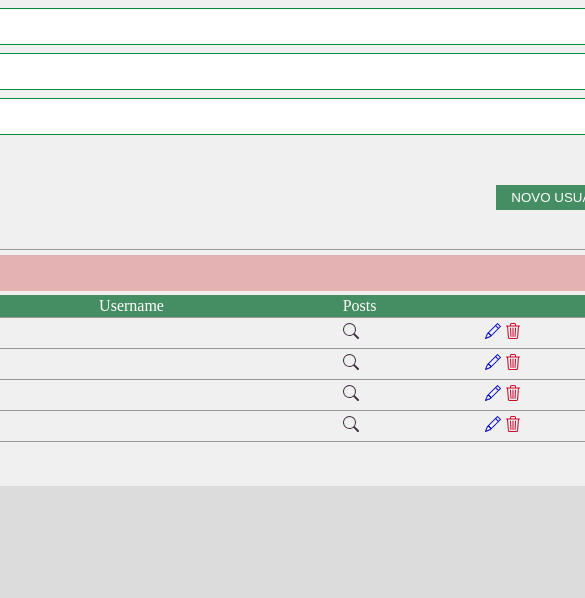
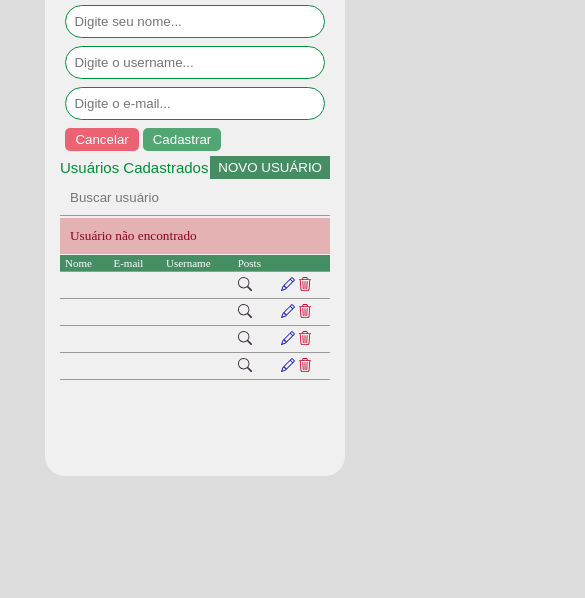
Before and after one commit to kauan102030/Blog-IFPE, a plain HTML site: page index.html in a window 390 px wide. Shown: the part 246-844 px from the top of the page, 585 px wide, since content can reach past the window. Drawn offline with Linux system fonts and the light colour scheme; a web font is replaced by a local one.

Commit message:
Adicionado Responsivo

```diff
--- a/index.html
+++ b/index.html
@@ -12,6 +12,7 @@
     <link rel="preconnect" href="https://fonts.gstatic.com" crossorigin>
     <link href="https://fonts.googleapis.com/css2?family=Laila:wght@300;400;500;600;700&display=swap" rel="stylesheet">
     <script src="./src/js/index.js"></script>
+    <link rel="stylesheet" href="./src/css/responsivo.css">
 </head>
 <body>
     <div class="geral">
--- /dev/null
+++ b/src/css/responsivo.css
@@ -0,0 +1,64 @@
+@media (max-width: 1024px) {
+    .geral{
+        width: 800px;
+        height: 600px;
+    }
+}
+
+@media (max-width: 890px) {
+    .geral{
+        width: 700px;
+    }
+}
+
+@media (max-width: 768px) {
+    .geral{
+        width: 600px;
+    }
+}
+
+@media (max-width: 650px) {
+    .geral{
+        width: 500px;
+    }
+    .formulario .input{
+        padding: 8px;
+    }
+    h4{
+        font-size: 15px;
+    }
+    .tabela tr td{
+        font-size: 13px;
+    }
+    .formulario .butao button{
+        padding: 4px 10px;
+    }
+    .formulario .butao button:hover{
+        padding: 5px  11px;
+    }
+    .cadastro .butao button{
+        padding: 4px 8px;
+    }
+    .cadastro .butao button:hover{
+        padding: 5px  9px;
+    }
+}
+
+@media (max-width: 550px) {
+    .geral{
+        width: 400px;
+    }
+    .tabela tr td{
+        font-size: 11px;
+    }
+    .tabela tr td svg{
+        width: 14px;
+        height: 14px;
+    }
+}
+
+@media (max-width: 450px) {
+    .geral{
+        width: 300px;
+    }
+}
```
